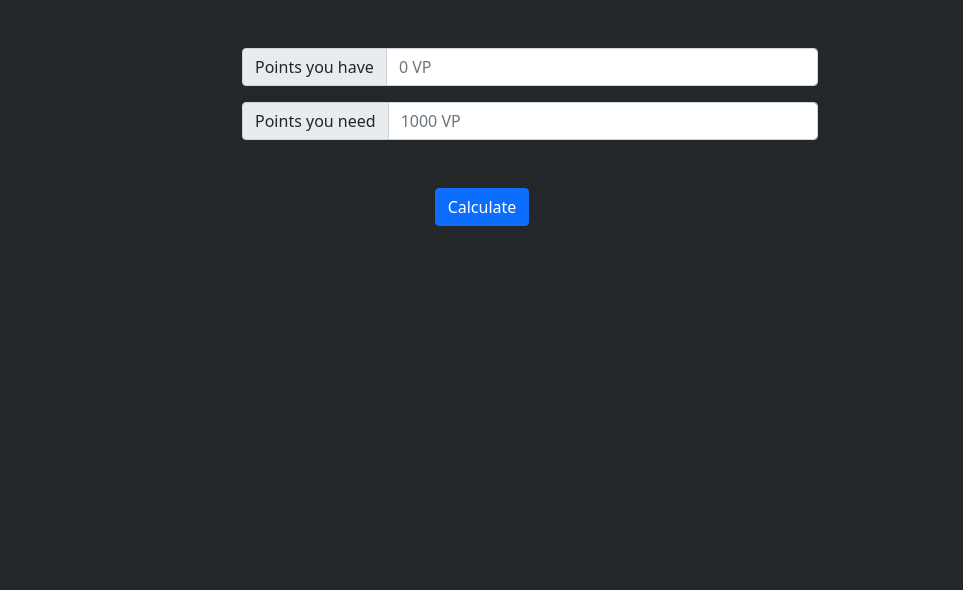
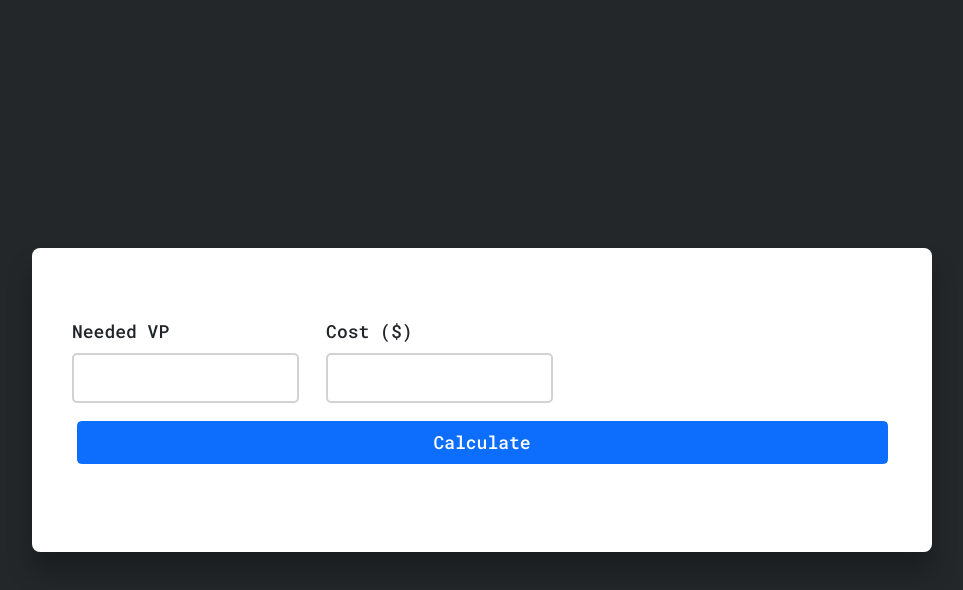
Before and after one commit to aryanprince/valorant-calculator, a website: page index.html in a window 1280 px wide. Shown: the whole page, without its empty margins (158-1121 px from the left). Drawn offline with nearby package versions, Linux system fonts and the light colour scheme.

Commit message:
Added npm bootstrap

```diff
--- a/index.html
+++ b/index.html
@@ -1,62 +1,30 @@
 <!DOCTYPE html>
 <html lang="en">
     <head>
-    <!-- Required meta tags -->
-    <meta charset="utf-8" />
-    <meta name="viewport" content="width=device-width, initial-scale=1" />
-
-    <!-- Bootstrap CSS -->
-    <link
-      href="https://cdn.jsdelivr.net/npm/bootstrap@5.1.3/dist/css/bootstrap.min.css"
-      rel="stylesheet"
-      integrity="sha384-1BmE4kWBq78iYhFldvKuhfTAU6auU8tT94WrHftjDbrCEXSU1oBoqyl2QvZ6jIW3"
-      crossorigin="anonymous"
-    />
-    <link href="style.css" rel="stylesheet" />
-
-    <title>Valorant Calculator</title>
+        <meta charset="UTF-8" />
+        <meta http-equiv="X-UA-Compatible" content="IE=edge" />
+        <meta name="viewport" content="width=device-width, initial-scale=1.0" />
+        <link href="https://cdn.jsdelivr.net/npm/bootstrap@5.1.3/dist/css/bootstrap.min.css" rel="stylesheet" integrity="sha384-1BmE4kWBq78iYhFldvKuhfTAU6auU8tT94WrHftjDbrCEXSU1oBoqyl2QvZ6jIW3" crossorigin="anonymous" />
+        <title>Valo Calc</title>
+        <link rel="stylesheet" href="styles.css" />
     </head>
     <body>
         <div class="container">
             <div class="row">
-        <div class="input-group m-5 mb-3">
-          <span class="input-group-text" id="basic-addon1"
-            >Points you have</span
-          >
-          <input
-            type="text"
-            class="form-control"
-            placeholder="0 VP"
-            aria-label="current-points"
-            aria-describedby="basic-addon1"
-          />
+                <div class="cf">
+                    <label for="celsius">Needed VP</label>
+                    <input type="number" id="needed" />
                 </div>
-        <div class="input-group m-5 mt-0">
-          <span class="input-group-text" id="basic-addon1"
-            >Points you need</span
-          >
-          <input
-            type="text"
-            class="form-control"
-            placeholder="1000 VP"
-            aria-label="current-points"
-            aria-describedby="basic-addon1"
-          />
+                <div class="cf">
+                    <label for="celsius">Cost ($)</label>
+                    <input type="number" id="cost" />
+                </div>
+                <div class="row p-3 m-auto">
+                    <button type="button" class="btn btn-primary" id="calculate" onclick="myFunction()">Calculate</button>
                 </div>
             </div>
-      <div class="text-center">
-        <button type="button" class="btn btn-primary" id="calc">
-          Calculate
-        </button>
         </div>
-    </div>
-
-    <script>
-      var button = document.getElementById("calc");
-
-      function myFunction() {
-        document.getElementById("calc").innerHTML = "Paragraph changed.";
-      }
-    </script>
+        <script src="script.js"></script>
+        <script src="https://cdn.jsdelivr.net/npm/bootstrap@5.1.3/dist/js/bootstrap.bundle.min.js" integrity="sha384-ka7Sk0Gln4gmtz2MlQnikT1wXgYsOg+OMhuP+IlRH9sENBO0LRn5q+8nbTov4+1p" crossorigin="anonymous"></script>
     </body>
 </html>
--- /dev/null
+++ b/package.json
@@ -0,0 +1,5 @@
+{
+  "dependencies": {
+    "bootstrap": "^5.1.3"
+  }
+}
--- a/script.js
+++ b/script.js
@@ -0,0 +1,19 @@
+let current = document.getElementById("current");
+let needed = document.getElementById("needed");
+let cost = document.getElementById("cost");
+
+needed.oninput = () => {
+  let output = (parseFloat(needed.value) - parseFloat(current.value)) / 100;
+  cost.value = parseFloat(output.toFixed(2));
+};
+
+fahrenheit.oninput = () => {
+  let output = ((parseFloat(fahrenheit.value) - 32) * 5) / 9;
+  celsius.value = parseFloat(output.toFixed(2));
+};
+
+document.getElementById("calculate").onclick = function() {myFunction()};
+
+function myFunction() {
+  document.getElementById("calculate").innerHTML = "YOU CLICKED ME!";
+}
--- a/style.css
+++ /dev/null
@@ -1,9 +0,0 @@
-@media (min-width: 1200px) {
-  .container{
-      max-width: 600px;
-  }
-}
-
-body {
-  background-color: #23272A;
-}
--- /dev/null
+++ b/styles.css
@@ -0,0 +1,49 @@
+@import url("https://fonts.googleapis.com/css2?family=Roboto+Mono:wght@500&display=swap");
+
+* {
+  margin: 0;
+  padding: 0;
+  box-sizing: border-box;
+  font-family: "Roboto Mono";
+  font-size: 18px;
+}
+
+body {
+  height: 100vh;
+  background-color: #23272A;
+  display: flex;
+  align-items: center;
+  justify-content: center;
+}
+
+.container {
+  width: 900px;
+  background-color: #fff;
+  padding: 70px 40px;
+  box-shadow: 0 20px 25px rgba(0, 0, 0, 0.25);
+  border-radius: 8px;
+  display: flex;
+  justify-content: space-between;
+}
+
+.cf {
+  width: 30%;
+}
+
+input {
+  width: 100%;
+  height: 50px;
+  border-radius: 5px;
+  border: 2px solid #d2d2d2;
+  outline: none;
+  margin-top: 8px;
+  padding: 0 10px;
+}
+
+input:focus {
+  border-color: #5865F2;
+}
+
+button {
+  color: #5865F2;
+}
```
Also changed, not shown: 1 other file. Lines whose indentation alone changed are shown as unchanged.
